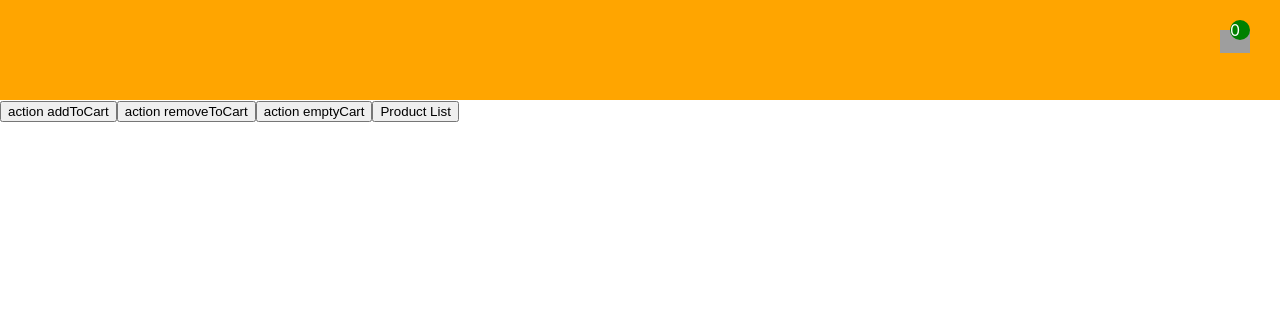
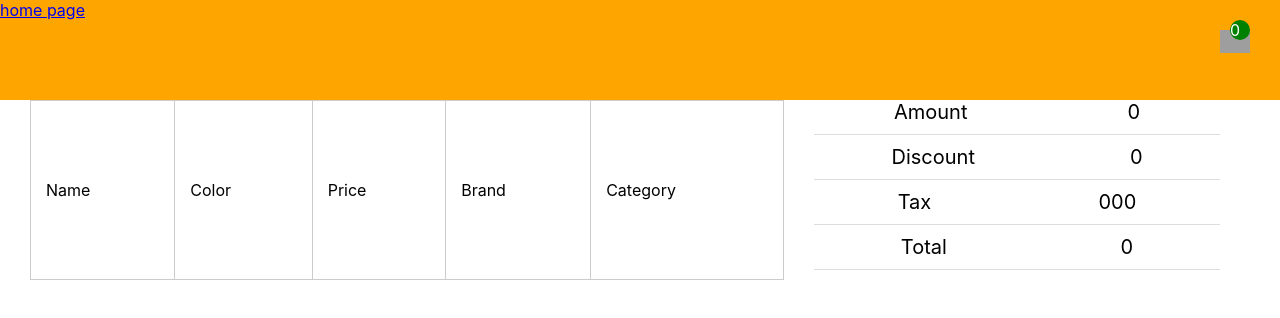
Before and after one commit to PriyankaBawanna/ReactReduxSaga, a React (Create React App) app: page /Cart in a window 1280 px wide. Shown: the top 318 px of the page. Built offline with nearby package versions, Linux system fonts and the light colour scheme; grey boxes are pictures that could not be loaded.

Commit message:
card item add

```diff
--- a/package.json
+++ b/package.json
@@ -10,6 +10,7 @@
     "react": "^18.2.0",
     "react-dom": "^18.2.0",
     "react-redux": "^8.0.2",
+    "react-router-dom": "^6.3.0",
     "react-scripts": "5.0.1",
     "redux-saga": "^1.2.1",
     "web-vitals": "^2.1.4"
--- a/src/App.css
+++ b/src/App.css
@@ -28,6 +28,19 @@
   top: -10px;
   right: 0px;
   color: #fff;
+}
+.img {
+  width: 6rem;
+  height: 6rem;
+}
+.product-container {
+  display: flex;
+  flex-wrap: wrap;
+}
+.product-item {
+  border: 1px solid #ccc;
+  padding: 20px;
+  margin: 20px;
 }
 
 /* end header style */
@@ -61,3 +74,33 @@
     transform: rotate(360deg);
   }
 }
+
+/* cart page style */
+.cart-page-container {
+  display: flex;
+  margin-left: 30px;
+  margin-right: 30px;
+}
+.cart-page-container table {
+  flex: 65%;
+  border-collapse: collapse;
+}
+.cart-page-container table td {
+  border: 1px solid #ccc;
+  padding: 15px;
+}
+.price-details {
+  flex: 35%;
+  margin: 0px 30px;
+}
+.price-details .adjust-price {
+  display: flex;
+  justify-content: space-around;
+  margin-bottom: 10px;
+  padding-bottom: 10px;
+  border-bottom: 1px solid #ddd;
+}
+.price-details .adjust-price span {
+  font-size: 20px;
+}
+/* end cart page style */
--- a/src/App.js
+++ b/src/App.js
@@ -3,22 +3,18 @@ import React from "react";
 import Header from "./component/header";
 import { useDispatch } from "react-redux";
 import Main from "./component/Main";
-
+import { Routes, Route } from "react-router";
+import Cart from "./component/Cart";
 function App() {
   const dispatch = useDispatch();
-  const product = {
-    name: "i Phone",
-    category: "mobile",
-    price: 10000,
-    color: "red",
-  };
+
   return (
-    // <div className="App">
-    //   <button onClick={() => dispatch(addToCart(product))}>Add To Cart</button>
-    // </div>
     <>
       <Header />
-      <Main />
+      <Routes>
+        <Route path="" element={<Main />} />
+        <Route path="/Cart" element={<Cart />} />
+      </Routes>
     </>
   );
 }
--- /dev/null
+++ b/src/component/Cart.js
@@ -0,0 +1,52 @@
+import React from "react";
+import { useSelector } from "react-redux";
+export default function Cart() {
+  const cartData = useSelector((state) => state.cartData);
+  let amount =
+    cartData.length &&
+    cartData.map((item) => item.price).reduce((prev, next) => prev + next);
+  console.warn(amount);
+  console.log("Cart Data", cartData);
+  return (
+    <>
+      <div className="cart-page-container">
+        <table>
+          <tr>
+            <td>Name</td>
+            <td>Color</td>
+            <td>Price</td>
+            <td>Brand</td>
+            <td>Category</td>
+          </tr>
+          {cartData.map((item) => (
+            <tr key={item.key}>
+              <td>{item.name}</td>
+              <td>{item.color}</td>
+              <td>{item.price}</td>
+              <td>{item.brand}</td>
+              <td>{item.category}</td>
+            </tr>
+          ))}
+        </table>
+        <div className="price-details">
+          <div className="adjust-price">
+            <span>Amount</span>
+            <span>{amount}</span>
+          </div>
+          <div className="adjust-price">
+            <span>Discount</span>
+            <span>{amount / 10}</span>
+          </div>
+          <div className="adjust-price">
+            <span>Tax</span>
+            <span>000</span>
+          </div>
+          <div className="adjust-price">
+            <span>Total</span>
+            <span>{amount - amount / 10}</span>
+          </div>
+        </div>
+      </div>
+    </>
+  );
+}
--- a/src/component/Main.js
+++ b/src/component/Main.js
@@ -1,9 +1,15 @@
-import React from "react";
+import { useEffect } from "react";
 import { addToCart, removeToCart, emptyCart } from "../reduxSaga/action";
-import { useDispatch } from "react-redux";
+import { useDispatch, useSelector } from "react-redux";
 import { ProductList } from "../reduxSaga/productListaction";
 function Main() {
   const dispatch = useDispatch();
+  let data = useSelector((state) => state.ProductListReducer);
+  console.warn("data in main component @PB", data);
+
+  useEffect(() => {
+    dispatch(ProductList());
+  }, []);
 
   return (
     <>
@@ -38,6 +44,26 @@ function Main() {
       >
         Product List
       </button>
+      <div className="product-container">
+        {data.map((item) => (
+          <div className="product-item">
+            <img src={item.Photo} alt="" className="img" />
+            <div>Name : {item.name} </div>
+            <div>Color : {item.color} </div>
+
+            <div>Category : {item.category} </div>
+            <div>Brand : {item.brand} </div>
+            <div>
+              <button onClick={() => dispatch(addToCart(item))}>
+                Add to Cart
+              </button>
+              <button onClick={() => dispatch(removeToCart(item.id))}>
+                Remove to Cart
+              </button>
+            </div>
+          </div>
+        ))}
+      </div>
     </>
   );
 }
--- a/src/component/header.js
+++ b/src/component/header.js
@@ -1,4 +1,5 @@
 import { useSelector } from "react-redux";
+import { Link } from "react-router-dom";
 import "../App.css";
 const Header = () => {
   const result = useSelector((state) => state.cartData);
@@ -6,6 +7,8 @@ const Header = () => {
   console.warn("data in header", result);
   return (
     <div className="header">
+      <Link to="/">home page</Link>
+      <Link to="/Cart">
         <div className="cart-div">
           <span>{result.length}</span>
           <img
@@ -13,6 +16,7 @@ const Header = () => {
             alt=""
           />
         </div>
+      </Link>
     </div>
   );
 };
--- a/src/index.js
+++ b/src/index.js
@@ -6,10 +6,14 @@ import reportWebVitals from "./reportWebVitals";
 import { Provider } from "react-redux";
 //provider work as wrapper which use to connect the react with redux.
 import store from "./reduxSaga/store";
+
+import { BrowserRouter } from "react-router-dom";
 const root = ReactDOM.createRoot(document.getElementById("root"));
 root.render(
   <Provider store={store}>
-    <App />
+    <BrowserRouter>
+      <App />
+    </BrowserRouter>
   </Provider>
 );
 
--- a/src/reduxSaga/action.js
+++ b/src/reduxSaga/action.js
@@ -1,17 +1,17 @@
 import { ADD_TO_CART } from "./constant";
 import { REMOVE_TO_CART, EMPTY_CART } from "./constant";
-export const addToCart = () => {
+export const addToCart = (data) => {
   console.log("Action is called ");
   return {
     type: "ADD_TO_CART",
-    data: "1 item",
+    data,
   };
 };
-export const removeToCart = () => {
+export const removeToCart = (data) => {
   console.log("Action is called remove to cart  ");
   return {
     type: "REMOVE_TO_CART",
-    data: "1 item",
+    data,
   };
 };
 
--- a/src/reduxSaga/reducer.js
+++ b/src/reduxSaga/reducer.js
@@ -8,9 +8,11 @@ export const cartData = (data = [], action) => {
       return [action.data, ...data];
 
     case REMOVE_TO_CART:
-      data.length = data.length - 1;
-      console.log("REMOVE_TO_CART reducer execute", action);
-      return [...data];
+      //   data.length = data.length - 1;
+      //   console.log("REMOVE_TO_CART reducer execute", action);
+      const remainingItem = data.filter((item) => item.id !== action.data);
+      console.log("remainingItem ", remainingItem);
+      return [remainingItem];
 
     case EMPTY_CART:
       console.log("EMPTY_CART");
```
Also changed, not shown: 1 other file (tests, documents, lock files or other folders). Lines whose indentation alone changed are shown as unchanged.
